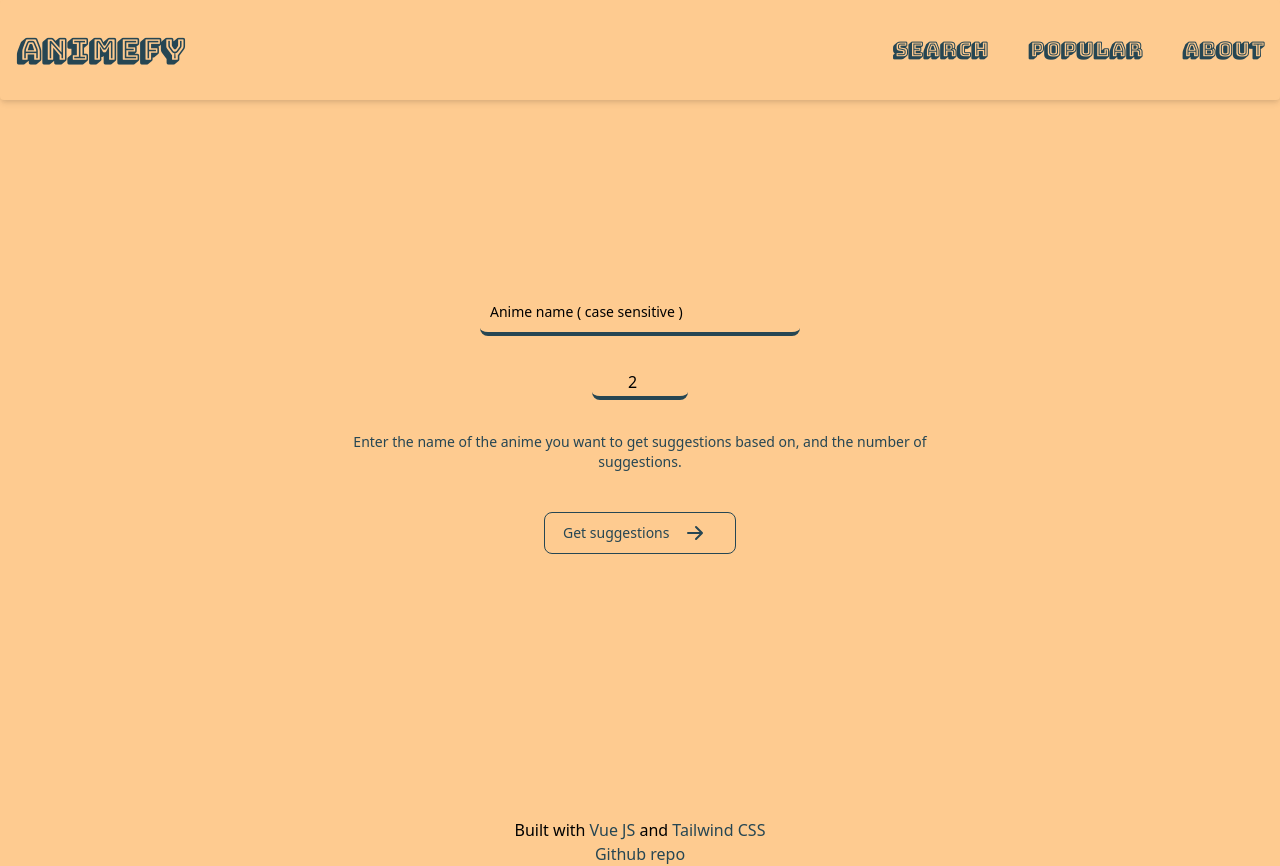
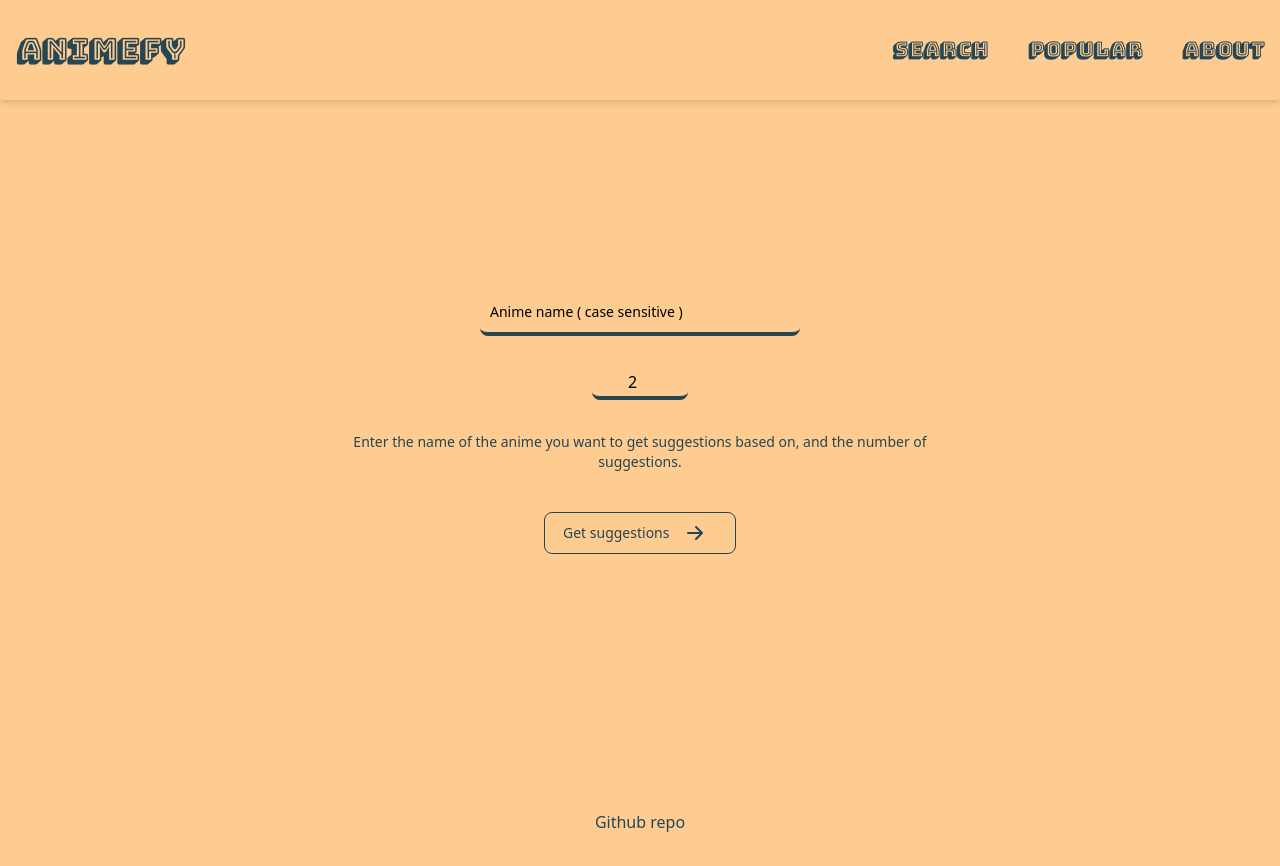
Before and after one commit to Zackaria-Slimane/getanime, a Vue app: page / in a window 1280 px wide. After the commit the page ends 834 px from the top, so only its background shows below. Built offline with nearby package versions, Linux system fonts and the light colour scheme.

Commit message:
Update appFooter.vue

```diff
--- a/src/components/appFooter.vue
+++ b/src/components/appFooter.vue
@@ -1,12 +1,7 @@
 <template>
 	<div>
-		<p class="text-center mt-12">
-			Built with
-			<a href="https://v3.vuejs.org/" class="text-mainblue">Vue JS</a>
-			and
-			<a href="https://tailwindcss.com/" class="text-mainblue">Tailwind CSS</a>
-		</p>
-		<p class="text-center text-mainblue">
+
+		<p class="text-center text-mainblue mt-10">
 			<a href="https://github.com/Zackaria-Slimane/Vue3-getanime">Github repo</a>
 		</p>
 	</div>
```
